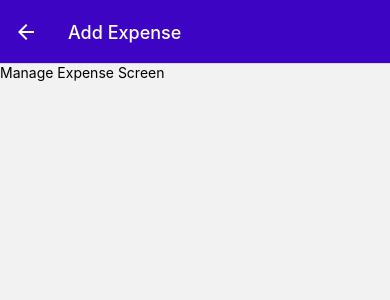
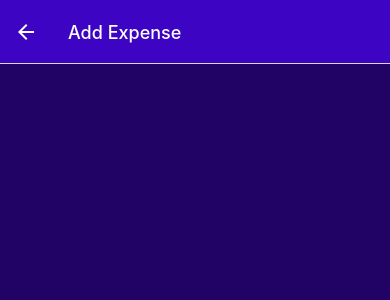
Before and after one commit to korayerdem89/TrackerApp, a React Native app: screen /ManageExpense in a window 390 px wide. Shown: the top 300 px of the page. Built offline with nearby package versions, Linux system fonts and the light colour scheme.

Commit message:
ManageExpense screen design is progressing

```diff
--- a/components/ExpensesOutput/ExpensesList.js
+++ b/components/ExpensesOutput/ExpensesList.js
@@ -3,8 +3,10 @@
 
 
 function renderExpenseItem(itemData) {
+  console.log({...itemData.item});
   return <ExpenseItem {...itemData.item} />;
 }
+
 
 
 
--- a/screens/ManageExpense.js
+++ b/screens/ManageExpense.js
@@ -1,17 +1,51 @@
-import { useLayoutEffect } from 'react'
-import { Text } from 'react-native'
+import { useLayoutEffect } from "react";
+import { Text, View, StyleSheet } from "react-native";
+import { GlobalStyles } from "../constants/styles";
+import IconButton from "../components/UI/IconButton";
 
-function ManageExpense({route, navigation}) {
-    const editedExpenseId = route.params?.expenseId;
-    const isEditing = !!editedExpenseId;
+function ManageExpense({ route, navigation }) {
+  const editedExpenseId = route.params?.expenseId;
+  const isEditing = !!editedExpenseId;
 
-useLayoutEffect(() => {
+  useLayoutEffect(() => {
     navigation.setOptions({
-        title: isEditing ? 'Edit Expense' : 'Add Expense'
+      title: isEditing ? "Edit Expense" : "Add Expense",
     });
-}, [navigation, isEditing])
+  }, [navigation, isEditing]);
 
-    return <Text>Manage Expense Screen</Text>;
+  function deleteExpenseHandler() {
+    null;
+  }
+
+  return (
+    <View style={styles.container}>
+      {isEditing && (
+        <View style={styles.deleteContainer}>
+          <IconButton
+            icon="trash"
+            color={GlobalStyles.colors.error500}
+            size={36}
+            onPress={deleteExpenseHandler}
+          />
+        </View>
+      )}
+    </View>
+  );
 }
 
 export default ManageExpense;
+
+const styles = StyleSheet.create({
+  container: {
+    flex: 1,
+    padding: 24,
+    backgroundColor: GlobalStyles.colors.primary800,
+  },
+  deleteContainer: {
+    marginTop: 16,
+    paddingTop: 8,
+    borderTopWidth: 2,
+    borderTopColor: GlobalStyles.colors.primary200,
+    alignItems: "center",
+  },
+});
```
